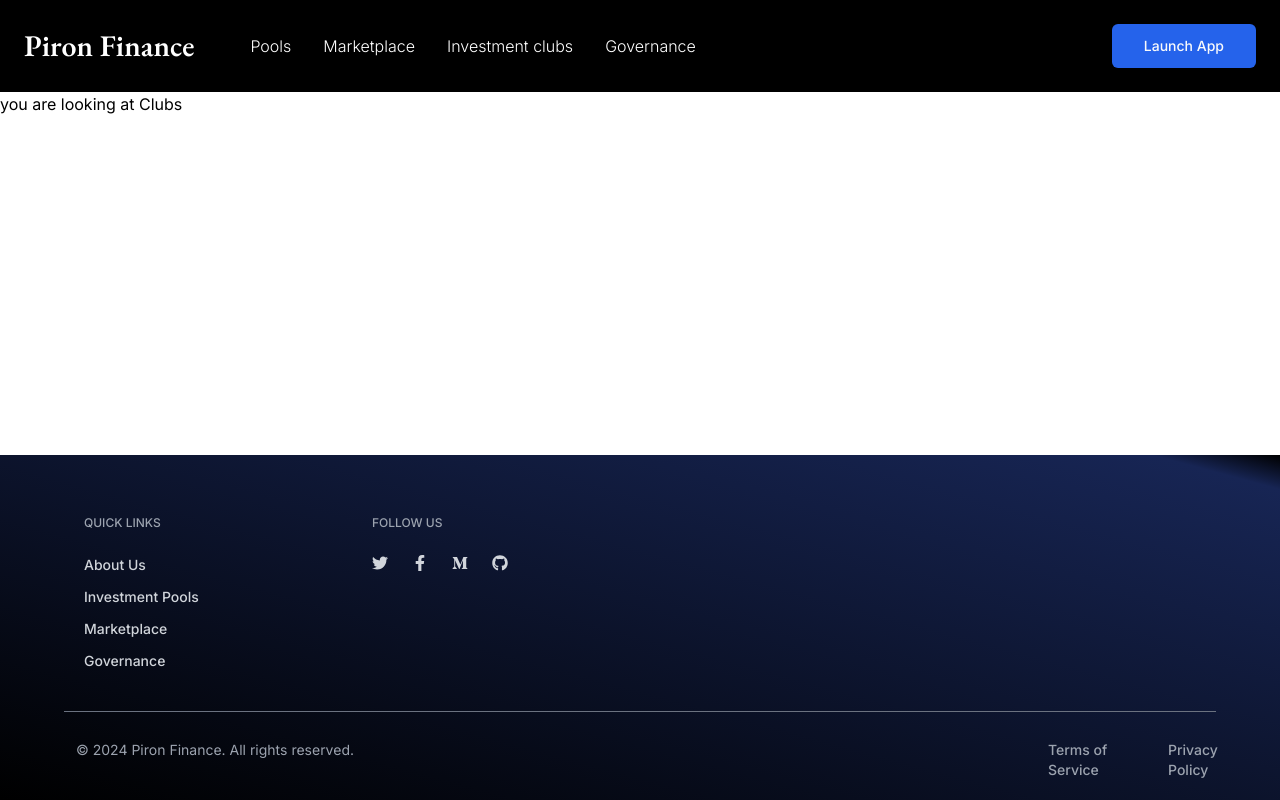
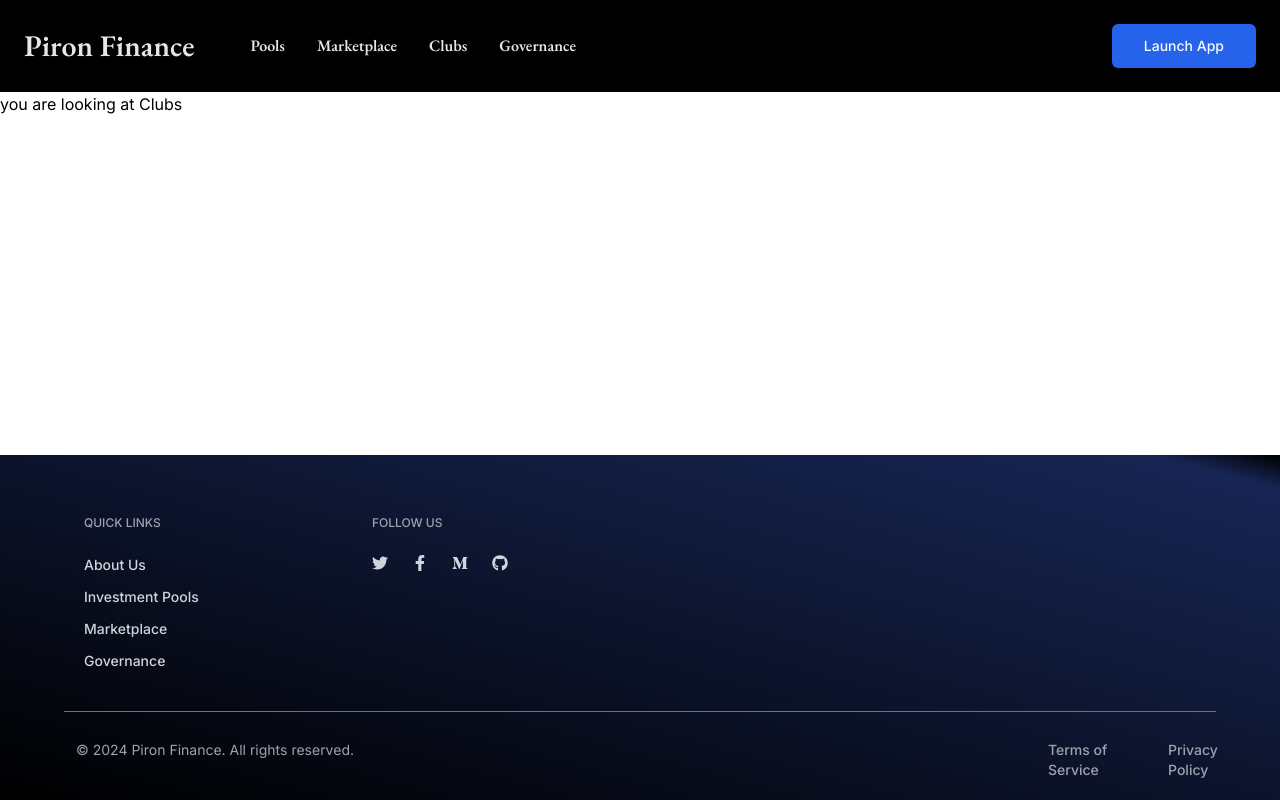
Before and after one commit to Ernesto-tha-great/bankly-dao, a Next.js app: page /clubs in a window 1280 px wide. Built offline with nearby package versions, Linux system fonts and the light colour scheme; what tailwindcss-gradients would draw is missing.

Commit message:
mobile responsiveness

```diff
--- /dev/null
+++ b/app/utils/utils.ts
@@ -0,0 +1,17 @@
+"use client";
+import { useEffect, useState } from "react";
+
+export const useViewport = () => {
+  const [width, setWidth] = useState(620);
+
+  useEffect(() => {
+    // Set the width based on the current window width after mount
+    setWidth(window.innerWidth);
+
+    const handleWindowResize = () => setWidth(window.innerWidth);
+    window.addEventListener("resize", handleWindowResize);
+    return () => window.removeEventListener("resize", handleWindowResize);
+  }, []);
+
+  return { width };
+};
--- /dev/null
+++ b/components/landingPage/DesktopNav.tsx
@@ -0,0 +1,58 @@
+import { cn } from "@/lib/utils";
+import { EB_Garamond } from "next/font/google";
+import { Button } from "../ui/button";
+import Link from "next/link";
+
+const garamond = EB_Garamond({ weight: "600", subsets: ["latin"] });
+
+const navOptions = [
+  {
+    name: "Pools",
+    link: "/pools",
+  },
+  {
+    name: "Marketplace",
+    link: "/marketplace",
+  },
+  {
+    name: "Clubs",
+    link: "/clubs",
+  },
+  {
+    name: "Governance",
+    link: "/",
+  },
+];
+
+const DesktopNav = () => {
+  return (
+    <header className="">
+      <div className="flex justify-between mx-6 py-4 md:py-6  items-center">
+        <div className="flex items-center justify-between gap-20 lg:gap-14">
+          <h1 className={cn("flex text-2xl md:text-3xl ", garamond.className)}>
+            Piron Finance
+          </h1>
+          <div className="flex justify-between gap-8   ">
+            {navOptions.map((item) => (
+              <Link key={item.link} href={item.link}>
+                <h3
+                  className={cn(
+                    " text-md duration-700 hover:text-gray-400 hover:cursor-pointer ",
+                    garamond.className
+                  )}
+                >
+                  {item.name}
+                </h3>
+              </Link>
+            ))}
+          </div>
+        </div>
+        <Button className="hidden lg:flex bg-blue-600" size="lg">
+          Launch App
+        </Button>
+      </div>
+    </header>
+  );
+};
+
+export default DesktopNav;
--- a/components/landingPage/Hero.tsx
+++ b/components/landingPage/Hero.tsx
@@ -7,10 +7,14 @@
 const subFont = EB_Garamond({ weight: "400", subsets: ["latin"] });
 const Hero = () => {
   return (
-    <div className=" flex justify-evenly items-center bg-gradient-to-bl from-black  via-blue-950 via-10%  to to-black  text-white/90">
-      {/* <div className="absolute inset-0 bg-white opacity-10"></div> gradient-to-br from-black via-[#01013a] to-[#00020b] */}
-      <div className="flex flex-col gap-8">
-        <h1 className={cn("text-6xl max-w-xl font-bold", montserrat.className)}>
+    <div className=" flex lg:justify-evenly items-center bg-gradient-to-bl from-black  via-blue-950 via-10%  to to-black  text-white/90">
+      <div className="flex flex-col gap-8 mx-4 ">
+        <h1
+          className={cn(
+            " text-6xl  max-w-lg lg:max-w-xl",
+            montserrat.className
+          )}
+        >
           Decentralized asset management for the next-gen investor.
         </h1>
         <h3 className={cn(" text-lg max-w-lg", subFont.className)}>
@@ -26,7 +30,7 @@
           </Button>
         </div>
       </div>
-      <div className=" ">
+      <div className=" hidden lg:flex">
         <Image alt="hero" src="/hero.svg" width={500} height={500} />
       </div>
     </div>
--- a/components/landingPage/LandingNav.tsx
+++ b/components/landingPage/LandingNav.tsx
@@ -1,51 +1,15 @@
-import { cn } from "@/lib/utils";
-import { EB_Garamond } from "next/font/google";
-import { Button } from "../ui/button";
-import Link from "next/link";
+"use client";
+import { useViewport } from "@/app/utils/utils";
+import DesktopNav from "./DesktopNav";
+import MobileSidebar from "./Mobile-sidebar";
 
-const montserrat = EB_Garamond({ weight: "600", subsets: ["latin"] });
-
-const navOptions = [
-  {
-    name: "Pools",
-    link: "/pools",
-  },
-  {
-    name: "Marketplace",
-    link: "/marketplace",
-  },
-  {
-    name: "Investment clubs",
-    link: "/clubs",
-  },
-  {
-    name: "Governance",
-    link: "/",
-  },
-];
 const LandingNav = () => {
+  const { width } = useViewport();
+  const breakpoint = 640;
   return (
-    <header className=" bg-black text-white">
-      <div className="flex justify-between mx-6 py-6  items-center">
-        <div className="flex items-center justify-between gap-14">
-          <h1 className={cn("text-3xl ", montserrat.className)}>
-            Piron Finance
-          </h1>
-          <div className="flex justify-between gap-8   ">
-            {navOptions.map((item) => (
-              <Link key={item.link} href={item.link}>
-                <h3 className="text-muted-foreground font-light duration-700 hover:text-gray-200 hover:cursor-pointer ">
-                  {item.name}
-                </h3>
-              </Link>
-            ))}
-          </div>
-        </div>
-        <Button className="bg-blue-600" size="lg">
-          Launch App
-        </Button>
-      </div>
-    </header>
+    <div className="bg-black text-white/90">
+      {width < breakpoint ? <MobileSidebar /> : <DesktopNav />}
+    </div>
   );
 };
 
--- /dev/null
+++ b/components/landingPage/Mobile-sidebar.tsx
@@ -0,0 +1,22 @@
+import React from "react";
+import { Sheet, SheetContent, SheetTrigger } from "../ui/sheet";
+import { Menu } from "lucide-react";
+import { Button } from "../ui/button";
+import SideBar from "./Sidebar";
+
+const MobileSidebar = () => {
+  return (
+    <Sheet>
+      <SheetTrigger className="">
+        <Button variant="ghost" size="icon" className="md:hidden">
+          <Menu />
+        </Button>
+      </SheetTrigger>
+      <SheetContent side="left" className="p-0">
+        <SideBar />
+      </SheetContent>
+    </Sheet>
+  );
+};
+
+export default MobileSidebar;
--- a/components/landingPage/Offerings.tsx
+++ b/components/landingPage/Offerings.tsx
@@ -22,11 +22,11 @@
   return (
     <div className="bg-black text-white/90 py-8">
       <div className="items-center text-center ">
-        <h1 className={cn("text-6xl my-8 ", subFont.className)}>
+        <h1 className={cn(" text-4xl lg:text-6xl my-8 ", subFont.className)}>
           Community & Capital
         </h1>
       </div>
-      <div className="grid grid-cols-2 xl:grid-cols-3 2xl:grid-cols-4  gap-x-4 gap-y-10  mx-6 my-24 ">
+      <div className="grid grid-cols-1 md:grid-cols-2 xl:grid-cols-3 2xl:grid-cols-4  gap-x-4 gap-y-10  mx-6 my-24 ">
         {data1.map((item) => (
           <OfferingsCard
             key={item.title}
@@ -48,7 +48,7 @@
   description,
 }: OfferingCardProps) => {
   return (
-    <Card className="w-auto bg-[#050512] text-white border-none">
+    <Card className="w-auto bg-[#0c0c2c] text-white border-none">
       <CardContent className="flex h-3/5">
         <Image
           className=" w-4/5 "
--- a/components/landingPage/PironFeatures.tsx
+++ b/components/landingPage/PironFeatures.tsx
@@ -47,15 +47,15 @@
       variants={boxVariant}
       initial="hidden"
       animate={control}
-      className="flex flex-col bg-black text-white/90 py-20"
+      className="flex flex-col bg-black text-white/90 py-20 px-4"
     >
       <div className="text-center">
-        <h1 className={cn("text-5xl", subFont.className)}>
+        <h1 className={cn(" text-4xl lg:text-5xl", subFont.className)}>
           Explore DeFi for the real world
         </h1>
       </div>
       <div className="">
-        <div className="grid grid-cols-2 gap-6  mx-16 m-16 ">
+        <div className="grid grid-cols-1  md:grid-cols-2 gap-6  mx-16 m-16 ">
           {data2.map((item) => (
             <PironFeaturesCard
               key={item.title}
@@ -82,7 +82,7 @@
   return (
     <div
       className={cn(
-        "m-4  p-8 rounded-lg  hover:bg-blue-900 transition translate-y-1 duration-150 animate-in"
+        "w-auto m-4  p-8 rounded-lg border border-blue-950 md:border-none   hover:bg-blue-900 transition translate-y-1 duration-150 animate-in"
       )}
     >
       <div className="space-y-8 ">
--- /dev/null
+++ b/components/landingPage/Sidebar.tsx
@@ -0,0 +1,80 @@
+"use client";
+
+import Link from "next/link";
+import Image from "next/image";
+import { usePathname } from "next/navigation";
+import { EB_Garamond } from "next/font/google";
+import { cn } from "@/lib/utils";
+import { ArrowUpRight } from "lucide-react";
+
+const garamond = EB_Garamond({ weight: "400", subsets: ["latin"] });
+
+const routes = [
+  {
+    label: "Pools",
+    icon: ArrowUpRight,
+    href: "/pools",
+    color: "text-sky-500",
+  },
+  {
+    label: "Marketplace",
+    icon: ArrowUpRight,
+    href: "/marketplace",
+    color: "text-violet-500",
+  },
+  {
+    label: "Clubs",
+    icon: ArrowUpRight,
+    href: "/clubs",
+    color: "text-pink-700",
+  },
+  {
+    label: "Governance",
+    icon: ArrowUpRight,
+    href: "/",
+    color: "text-orange-400",
+  },
+];
+
+const SideBar = () => {
+  const pathname = usePathname();
+  return (
+    <div className="space-y-4 py-4 flex flex-col h-full bg-gradient-to-bl from-black  via-blue-950 via-10%  to to-black text-white ">
+      <div className="px-3 py-2 flex-1">
+        <Link href="/" className="flex items-center pl-3 mb-14">
+          <div className="relative w-8 h-8  mr-4">
+            <Image className="" fill src="/contract.svg" alt="logo" />
+          </div>
+          <h1 className={cn("text-3xl", garamond.className)}>Piron Finance</h1>
+        </Link>
+
+        <div className="space-y-1">
+          {routes.map((route) => (
+            <Link
+              href={route.href}
+              key={route.href}
+              className={cn(
+                "text-sm group flex p-3 w-full justify-start font-medium cursor-pointer hover:text-white hover:bg-white/10 rounded-lg transition ",
+                pathname === route.href
+                  ? "text-white bg-white/10"
+                  : "text-zinc-400"
+              )}
+            >
+              <div
+                className={cn(
+                  "flex items-center flex-1 text-lg",
+                  garamond.className
+                )}
+              >
+                <route.icon className={cn("h-5 w-5 mr-3", route.color)} />
+                {route.label}
+              </div>
+            </Link>
+          ))}
+        </div>
+      </div>
+    </div>
+  );
+};
+
+export default SideBar;
--- a/lib/utils.ts
+++ b/lib/utils.ts
@@ -1,6 +1,6 @@
-import { type ClassValue, clsx } from "clsx"
-import { twMerge } from "tailwind-merge"
+import { type ClassValue, clsx } from "clsx";
+import { twMerge } from "tailwind-merge";
 
 export function cn(...inputs: ClassValue[]) {
-  return twMerge(clsx(inputs))
+  return twMerge(clsx(inputs));
 }
```
Also changed, not shown: components/landingPage/Conversation.tsx (+10 -7 lines), components/landingPage/Features.tsx (+4 -3 lines).
